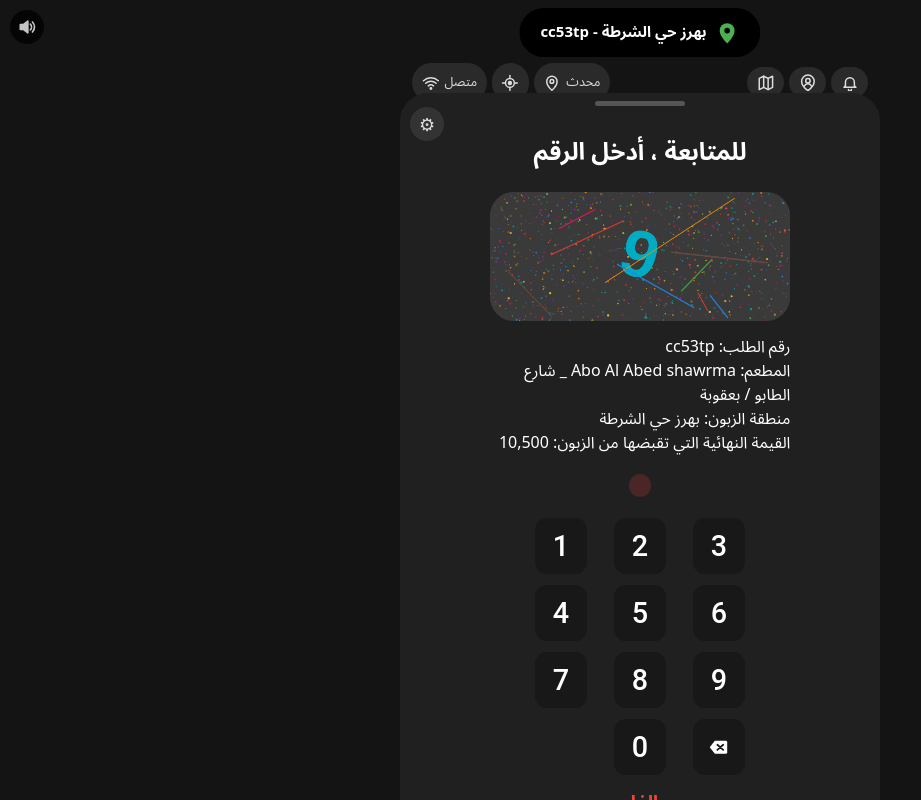
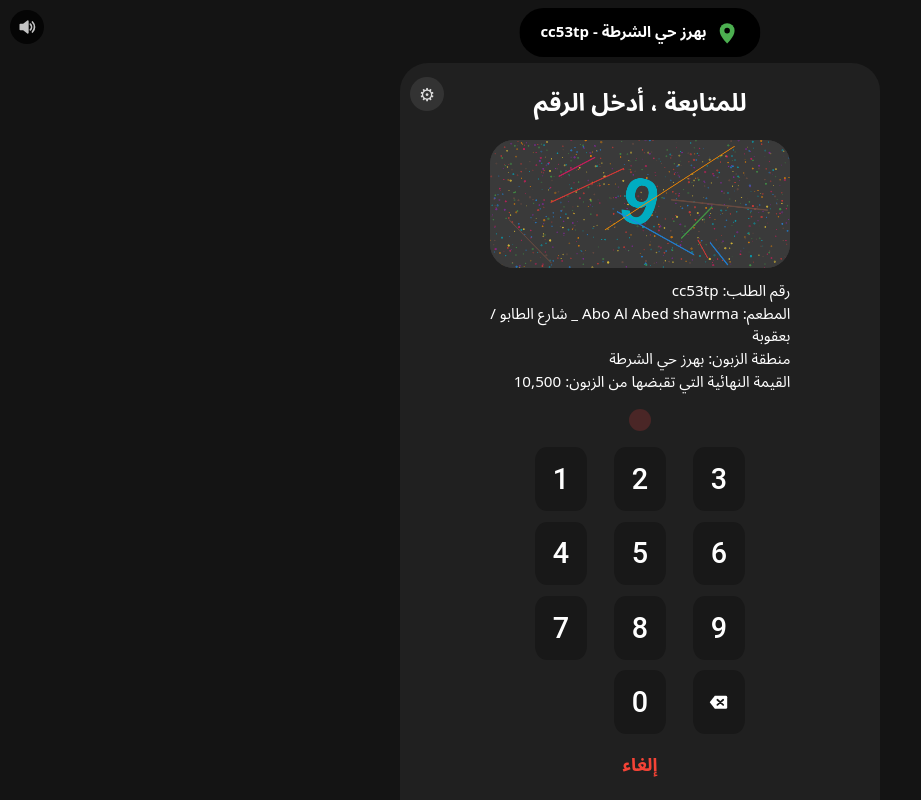
Before and after one commit to emada0360-del/Tring, a plain HTML site: page site/index.html in a window 1280 px wide. Both pictures are taken after a click on the button "موافق". Shown: the whole page, without its empty margins (0-921 px from the left). Drawn offline with Linux system fonts and the light colour scheme.

Commit message:
Update index.html

```diff
--- a/site/index.html
+++ b/site/index.html
@@ -136,6 +136,15 @@ body.waiting #sheet{display:none}
 #panel select,#panel button{font:inherit;background:#3a3a3a;color:#fff;border:0;border-radius:8px;padding:4px 10px}
 #panel input[type=range]{width:110px;accent-color:#f44336}
 #panel .stats{opacity:1;gap:14px;font-size:13px;justify-content:flex-start;margin:0}
+/* إلغاء المساحة العلوية + إظهار لوحة الأرقام كلها */
+#sheet{top:7.9vh;top:7.9dvh}
+#sheet .grab{display:none}
+#sheet h1{margin:min(3.6vw,1.8dvh) 0 min(2.6vw,1.4dvh)}
+#sheet .info{font-size:min(4vw,1.9dvh);margin-top:min(2.6vw,1.3dvh)}
+#sheet .display{height:min(12vw,5.2dvh);margin:min(1.6vw,.8dvh) 0}
+#sheet .pad{flex:1 1 0;min-height:0;row-gap:min(3vw,1.3dvh);grid-template-rows:repeat(4,minmax(0,1fr))}
+#sheet .pad button{height:100%;max-height:min(8dvh,18vw);align-self:center}
+#cancel{flex:none;margin:min(1.6vw,.8dvh) 0 min(2.4vw,1.2dvh);padding:.3em 1.5em;font-size:min(4.8vw,2.3dvh)}
 </style>
 </head>
 <body class="gated">
```
